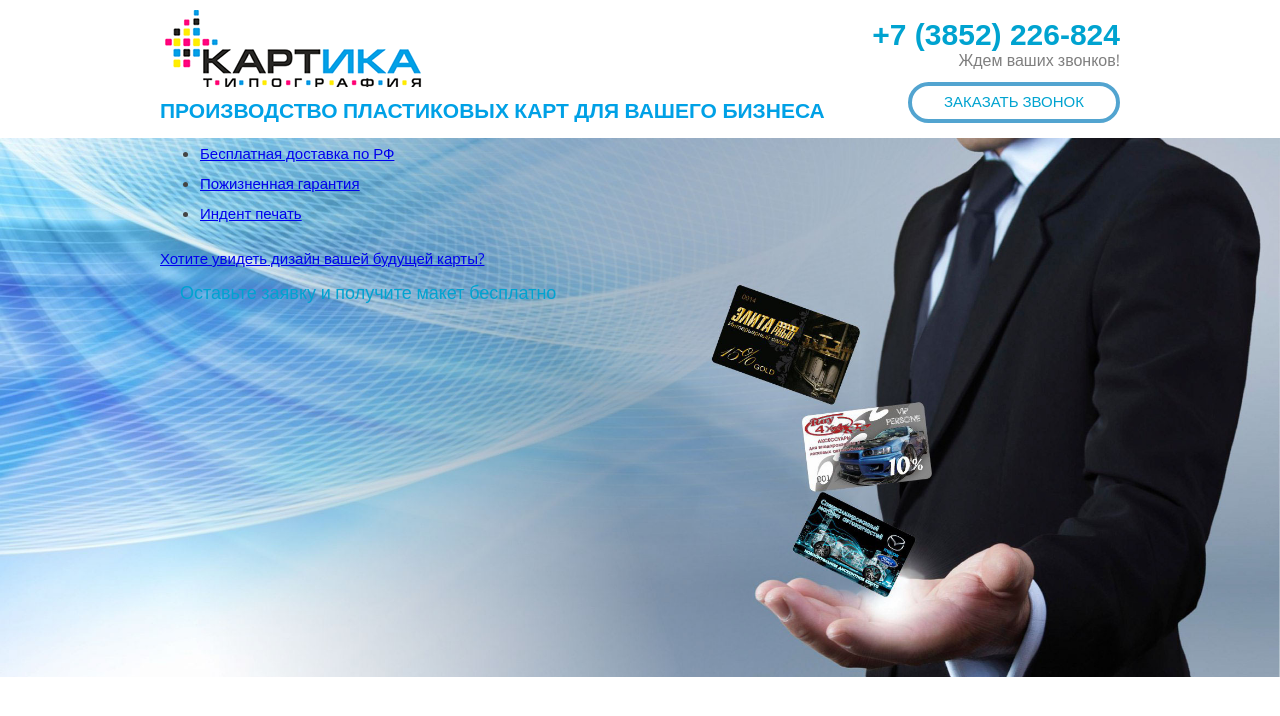
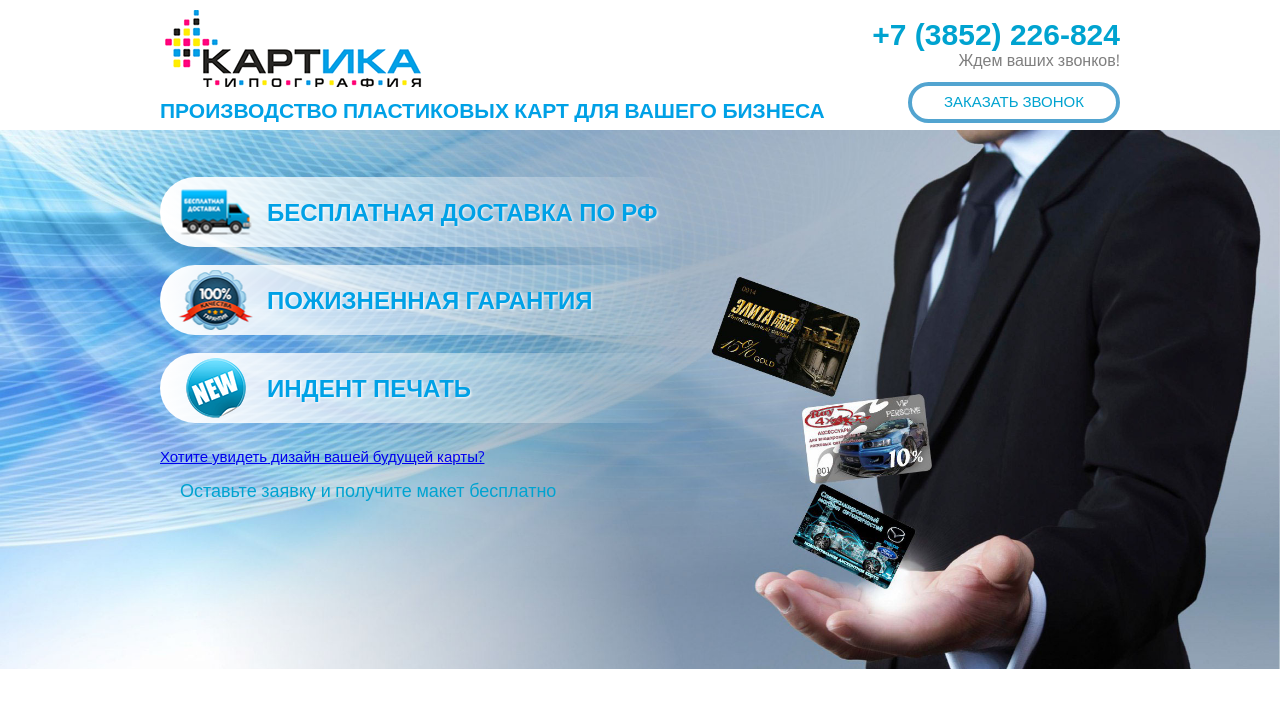
Before and after one commit to PElfimov/kartika-web, a React (Create React App) app: page / in a window 1280 px wide. Shown: the top 716 px of the page. Built offline with nearby package versions, Linux system fonts and the light colour scheme.

Commit message:
фвв AdvantagesList component

```diff
--- a/src/components/capture_page/capture_page.tsx
+++ b/src/components/capture_page/capture_page.tsx
@@ -1,5 +1,6 @@
 import {Component} from "react"
 import styles from "./capture_page.module.css"
+import {AdvantagesList} from "./parts/advantages_list"
 
 interface Props {}
 export class CapturePage extends Component<Props, {}> {
@@ -8,17 +9,7 @@ export class CapturePage extends Component<Props, {}> {
       <section className={styles.root}>
         <div className={styles.inner}>
           <h2 className={styles.textHidden}>Преимущества работы с типографией "Картика"</h2>
-          <ul className="advantages-btn">
-            <li className="advantages-btn__item advantages-btn__item--free-shipping">
-              <a href="#free-shipping">Бесплатная доставка по РФ</a>
-            </li>
-            <li className="advantages-btn__item advantages-btn__item--lifetime-warranty">
-              <a href="#lifetime-warranty">Пожизненная гарантия</a>
-            </li>
-            <li className="advantages-btn__item advantages-btn__item--indent-seal">
-              <a href="#indent-seal">Индент печать</a>
-            </li>
-          </ul>
+          <AdvantagesList />
           <a className="disign-card-btn" href="#promo-page">
             <span>Хотите увидеть</span> дизайн вашей будущей карты?
           </a>
--- /dev/null
+++ b/src/components/capture_page/parts/advantages_list/advantages_list.module.css
@@ -0,0 +1,66 @@
+.root {
+  padding: 0;
+  margin: 7px 0 0;
+  padding-top: 47px;
+}
+
+.item {
+  list-style-type: none;
+}
+
+.item a {
+  position: relative;
+  display: block;
+  width: 400px;
+  height: 30px;
+  margin-bottom: 18px;
+  padding: 20px;
+  padding-left: 107px;
+  background: linear-gradient(to right, #ffffff, rgba(255, 255, 255, 0) 100%);
+  text-decoration: none;
+  line-height: 29px;
+  color: #00a1e6;
+  font-size: 24px;
+  text-align: left;
+  text-transform: uppercase;
+  font-weight: 700;
+  border-radius: 60px;
+  text-shadow: 1px 1px 3px #fff;
+}
+
+.item a:hover {
+  background: linear-gradient(to right, #feed00, rgba(255, 255, 255, 0) 100%);
+}
+
+.item a:active {
+  background: linear-gradient(to right, #f3ea6d, rgba(255, 255, 255, 0) 100%);
+}
+
+.item a::before {
+  content: "";
+  display: block;
+  position: absolute;
+  background-image: url(./img/spritesheet.png);
+  background-repeat: no-repeat;
+  top: 50%;
+  transform: translate(-50%, -50%);
+  left: 56px;
+}
+
+.shipping a::before {
+  width: 71px;
+  height: 45px;
+  background-position: -260px -126px;
+}
+
+.indent a::before {
+  width: 60px;
+  height: 60px;
+  background-position: -240px -250px;
+}
+
+.warranty a::before {
+  width: 75px;
+  height: 60px;
+  background-position: -5px -5px;
+}
--- /dev/null
+++ b/src/components/capture_page/parts/advantages_list/advantages_list.tsx
@@ -0,0 +1,21 @@
+import {Component} from "react"
+import styles from "./advantages_list.module.css"
+
+interface Props {}
+export class AdvantagesList extends Component<Props, {}> {
+  render() {
+    return (
+      <ul className={styles.root}>
+        <li className={`${styles.item} ${styles.shipping}`}>
+          <a href="#free-shipping">Бесплатная доставка по РФ</a>
+        </li>
+        <li className={`${styles.item} ${styles.warranty}`}>
+          <a href="#lifetime-warranty">Пожизненная гарантия</a>
+        </li>
+        <li className={`${styles.item} ${styles.indent}`}>
+          <a href="#indent-seal">Индент печать</a>
+        </li>
+      </ul>
+    )
+  }
+}
--- /dev/null
+++ b/src/components/capture_page/parts/advantages_list/index.ts
@@ -0,0 +1 @@
+export {AdvantagesList} from "./advantages_list"
```
Also changed, not shown: src/components/capture_page/parts/advantages_list/img/spritesheet.png (added).
